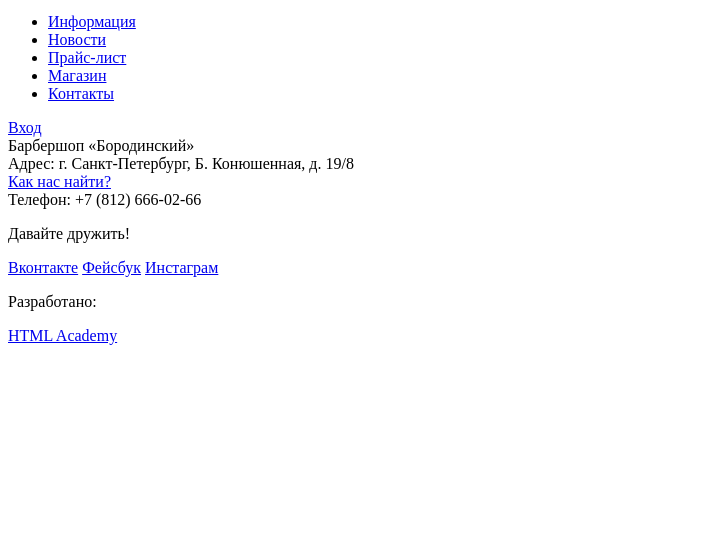
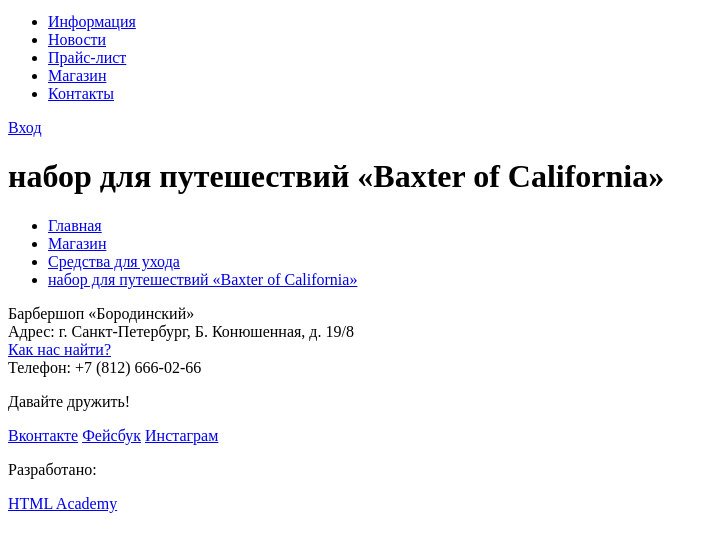
Before and after one commit to ssssank/50017-barbershop, a plain HTML site: page catalog-item.html in a window 1280 px wide. Shown: the part 29-580 px from the top of the page, without its empty margins (0-717 px from the left). Drawn offline with Linux system fonts and the light colour scheme.

Commit message:
Добавил заголовок и хлебные крошки

```diff
--- a/catalog-item.html
+++ b/catalog-item.html
@@ -32,6 +32,15 @@
     <!-- MAIN SECTION -->
     <main class="container">
 
+      <h1>набор для путешествий «Baxter of California»</h1>
+      <ul class="breadcrumbs">
+        <li><a href="#">Главная</li>
+        <li><a href="#">Магазин</a></li>
+        <li><a href="#">Средства для ухода</a></li>
+        <li><a href="#" class="active">набор для путешествий «Baxter of California»</a></li>
+      </ul>
+    </div>
+
     </main>
 
     <!-- FOOTER -->
```
